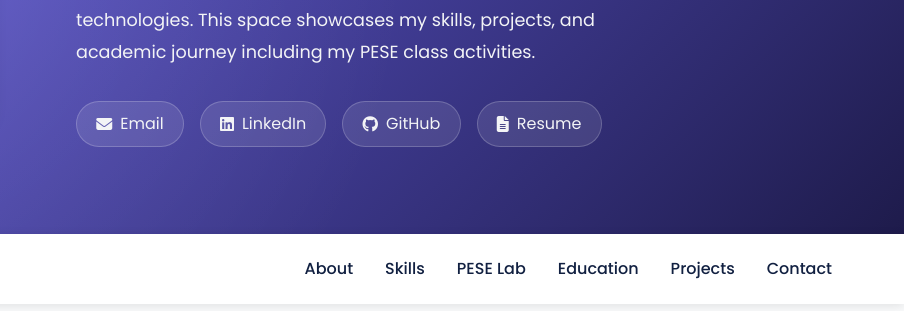
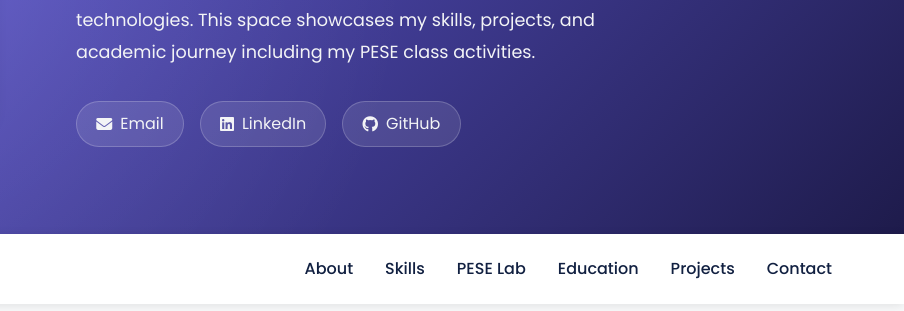
Before and after one commit to git-gauravtech/portfolio-pese-lab, a plain HTML site: page index.html in a window 1280 px wide. Shown: the part 300-611 px from the top of the page, 376-1280 px from the left. Drawn offline with Linux system fonts and the light colour scheme.

Commit message:
Update index.html

```diff
--- a/index.html
+++ b/index.html
@@ -857,9 +857,6 @@
                     <a href="https://github.com/git-gauravtech" target="_blank" class="contact-btn">
                         <i class="fab fa-github"></i> GitHub
                     </a>
-                    <a href="#" class="contact-btn">
-                        <i class="fas fa-file-alt"></i> Resume
-                    </a>
                 </div>
             </div>
         </div>
```
